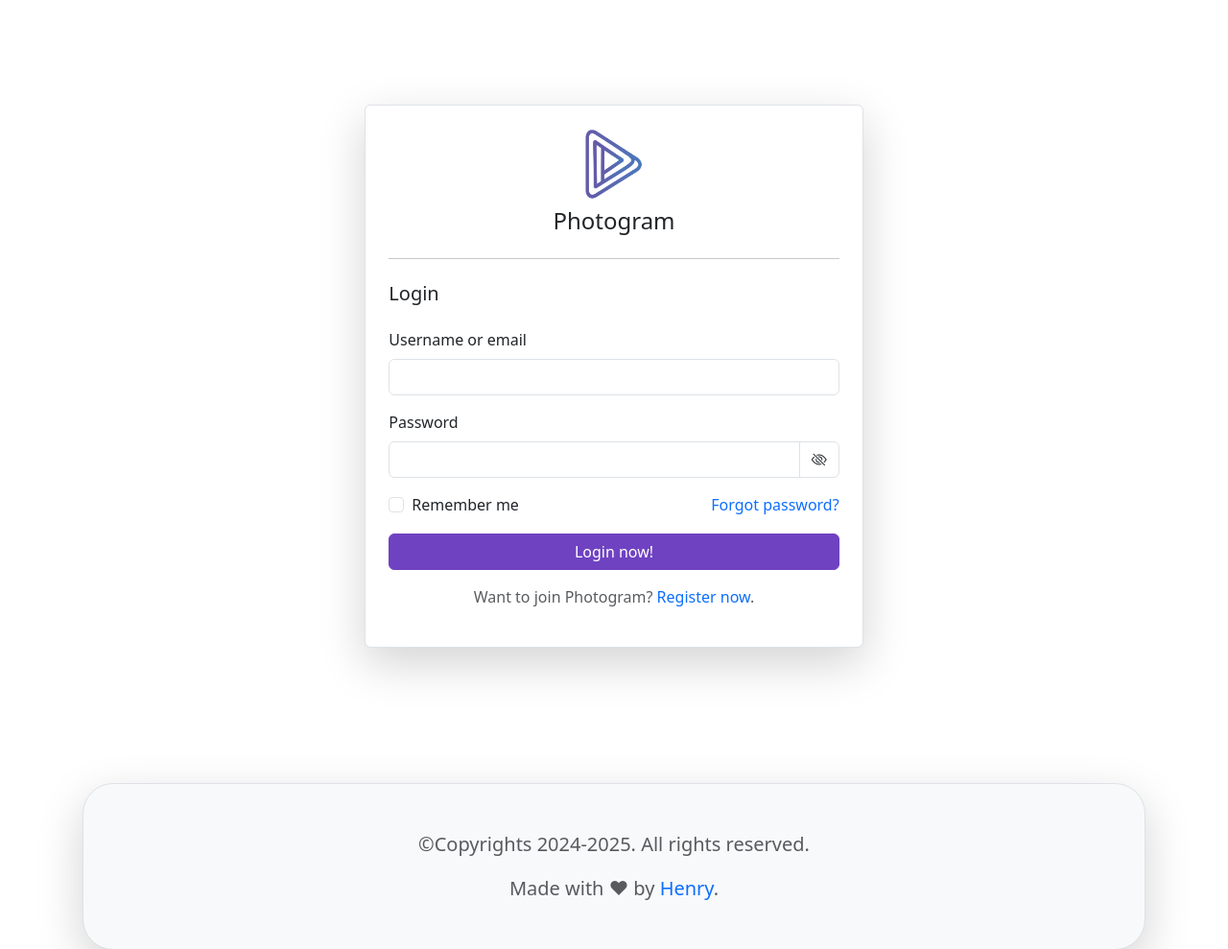
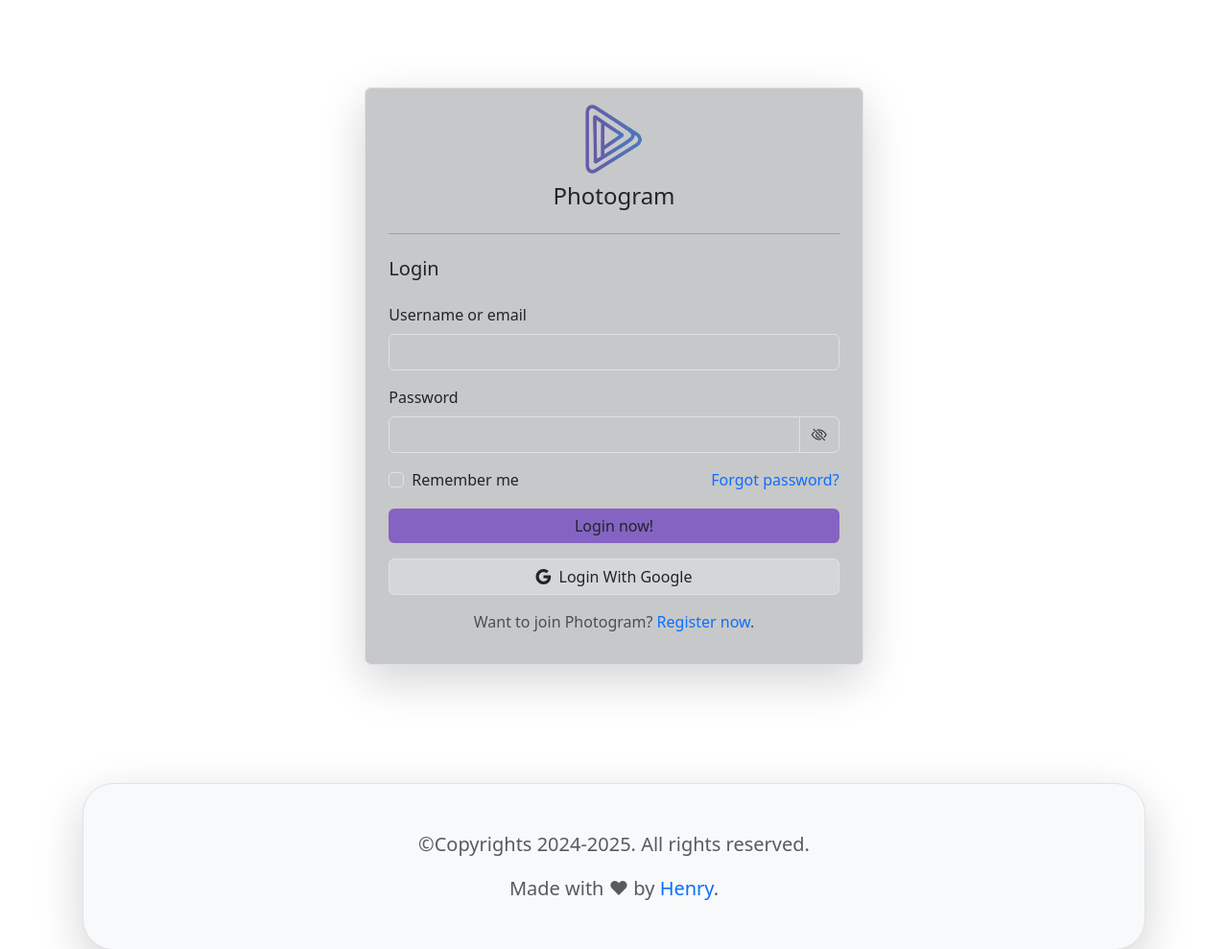
Before and after one commit to henry-jacq/photogram-mongodb, a PHP site: template views/templates/auth/login.php in a window 1280 px wide. Shown: the top 989 px of the page at 96% size. Run offline with PHP 8.4, Linux system fonts and the light colour scheme; the template is opened without the code that fills it, so the values that code supplies are empty.

Commit message:
new: login with google button added

```diff
--- a/views/templates/auth/login.php
+++ b/views/templates/auth/login.php
@@ -1,7 +1,7 @@
 <div class="h-100 d-flex align-items-center justify-content-center row user-select-none min-vh-100">
     <div class="py-3 col-sm-10 col-md-8 col-lg-6 col-xl-5 col-xxl-4">
         <form class="user-login-form" method="post" autocomplete="off">
-            <div class="form-control p-4 shadow-lg bg-opacity-25">
+            <div class="form-control px-4 py-3 bg-dark shadow-lg bg-opacity-25">
                 <img src="/assets/brand/photogram-logo.png" alt="logo" class="img-fluid mx-auto d-block mb-2" width="63" height="63">
                 <h4 class="fw-light text-center mb-4">Photogram</h4>
                 <hr class="mb-4">
@@ -18,7 +18,7 @@
                 <div class="row mb-3">
                     <div class="col text-start">
                         <div class="form-check">
-                            <input class="form-check-input" type="checkbox" id="rememberMe" role="button">
+                            <input class="form-check-input bg-transparent" type="checkbox" id="rememberMe" role="button">
                             <label class="form-check-label" for="rememberMe">Remember me</label>
                         </div>
                     </div>
@@ -26,11 +26,11 @@
                         <a href="/forgot-password">Forgot password?</a>
                     </div>
                 </div>
-
-                <div class="d-grid">
-                    <button type="submit" class="btn btn-prime btn-login mb-3">Login now!</button>
+                <div class="d-grid gap-3">
+                    <button type="submit" class="btn btn-login text-body border-0 bg-prime bg-opacity-75 focus-ring focus-ring-prime">Login now!</button>
+                    <button type="button" class="btn btn-google-login border border-body bg-body bg-opacity-25 focus-ring focus-ring-secondary"><i class="bi bi-google me-2"></i>Login With Google</button>
+                    <p class="text-center text-muted">Want to join Photogram? <a href="/register">Register now</a>.</p>
                 </div>
-                <p class="text-center text-muted">Want to join Photogram? <a href="/register">Register now</a>.</p>
             </div>
         </form>
     </div>
```
